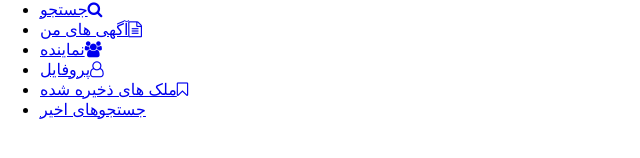
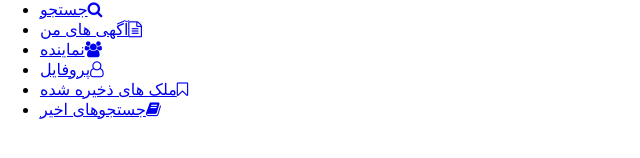
Before and after one commit to miladsoltani/menu_project, a React (Create React App) app: page / in a window 1280 px wide. Shown: the part 260-418 px from the top of the page, without its empty margins (0-640 px from the left). Built offline with nearby package versions, Linux system fonts and the light colour scheme.

Commit message:
import reecent-search to project

```diff
--- a/src/Components/Sidebar.jsx
+++ b/src/Components/Sidebar.jsx
@@ -20,7 +20,7 @@ const Sidebar = () => {
                     <li><Link to="/agents">نماینده<span className='fa fa-users'></span></Link></li>
                     <li><Link to="/profile">پروفایل<span className='fa fa-user-o'></span></Link></li>
                     <li><Link to="/saved">ملک های ذخیره شده<span className='fa fa-bookmark-o'></span></Link></li>
-                    <li><Link to="/recent-search">جستجوهای اخیر</Link></li>
+                    <li><Link to="/recent-search">جستجوهای اخیر<span className='fa fa-book'></span></Link></li>
                 </ul>
             </nav>
         </div>
```
